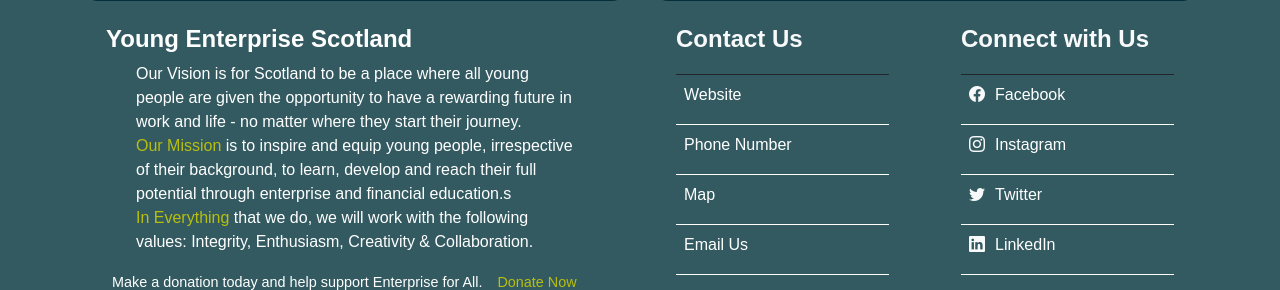
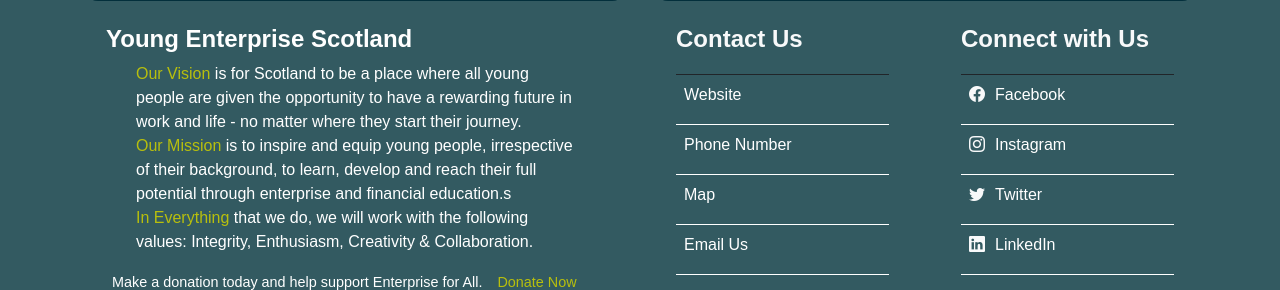
Before and after one commit to farz-1/RootToPlate, a Django app: page /composter/about/ in a window 1280 px wide. Shown: the part 814-1104 px from the top of the page. Run offline with Django 4.2, Linux system fonts and the light colour scheme; some libraries are stand-ins or nearby versions; some web fonts are replaced.

Commit message:
fixing heroku issues

```diff
--- a/roottoplate/roottoplate/settings.py
+++ b/roottoplate/roottoplate/settings.py
@@ -28,7 +28,8 @@ DEBUG = True
 
 ALLOWED_HOSTS = ['0.0.0.0',
                  'roottoplate.herokuapp.com',  # your herokuapp url
-                 '127.0.0.1']
+                 '127.0.0.1',
+                 'localhost']
 
 # Application definition
 
--- a/roottoplate/templates/composter/base.html
+++ b/roottoplate/templates/composter/base.html
@@ -78,7 +78,7 @@
                     <div class="container-fluid">
                         <h4>Young Enterprise Scotland</h4>
                         <p>
-                            Our Vision is for Scotland to be a place where all young people are given the opportunity to
+                            <span style="color: #B8BF0D">Our Vision</span> is for Scotland to be a place where all young people are given the opportunity to
                             have a rewarding future in work and life - no matter where they start their journey.
                             <br>
                             <span style="color: #B8BF0D">Our Mission</span> is to inspire and equip young people,
```
Also changed, not shown: manage.py (renamed from roottoplate/manage.py), population_script.py (renamed from roottoplate/population_script.py).
